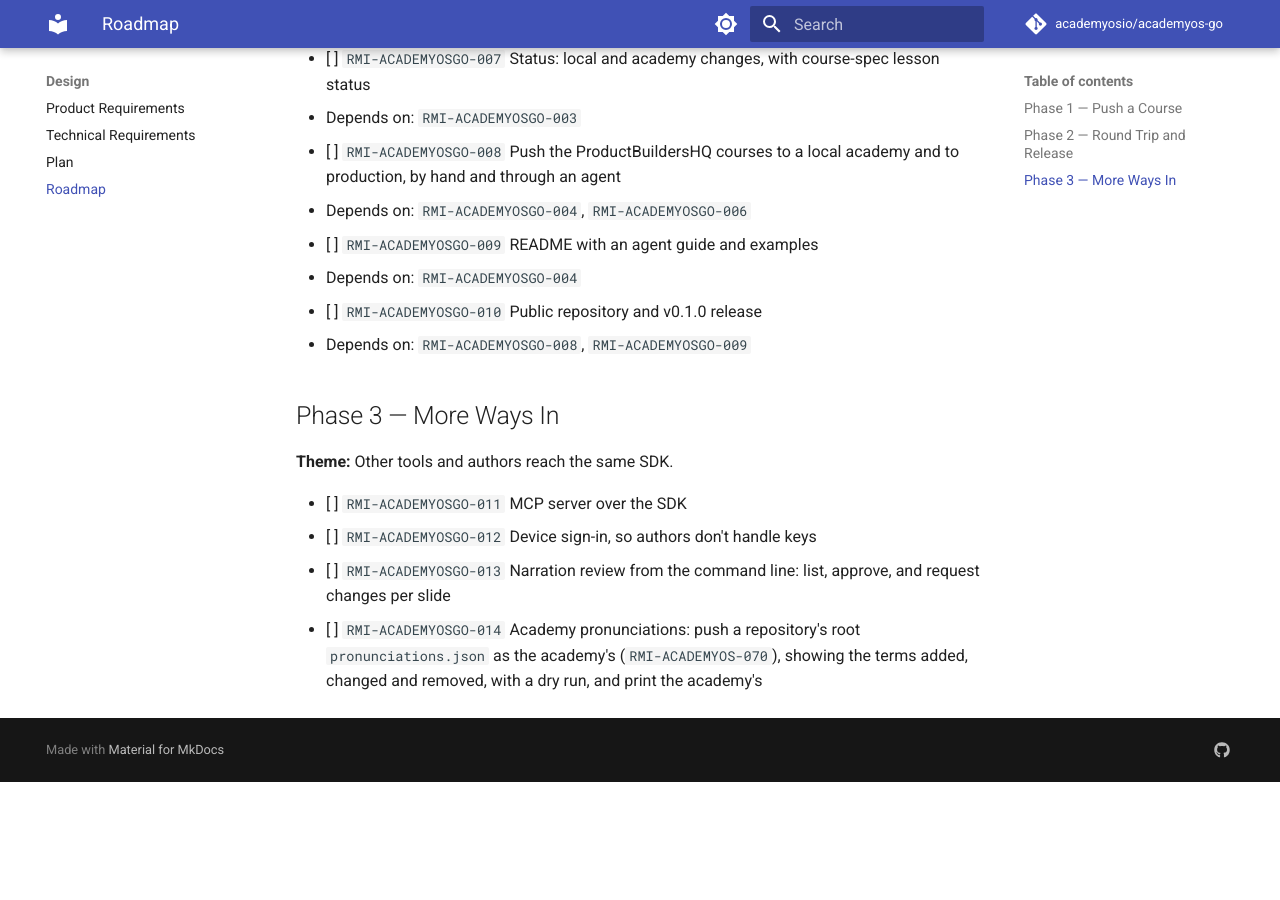
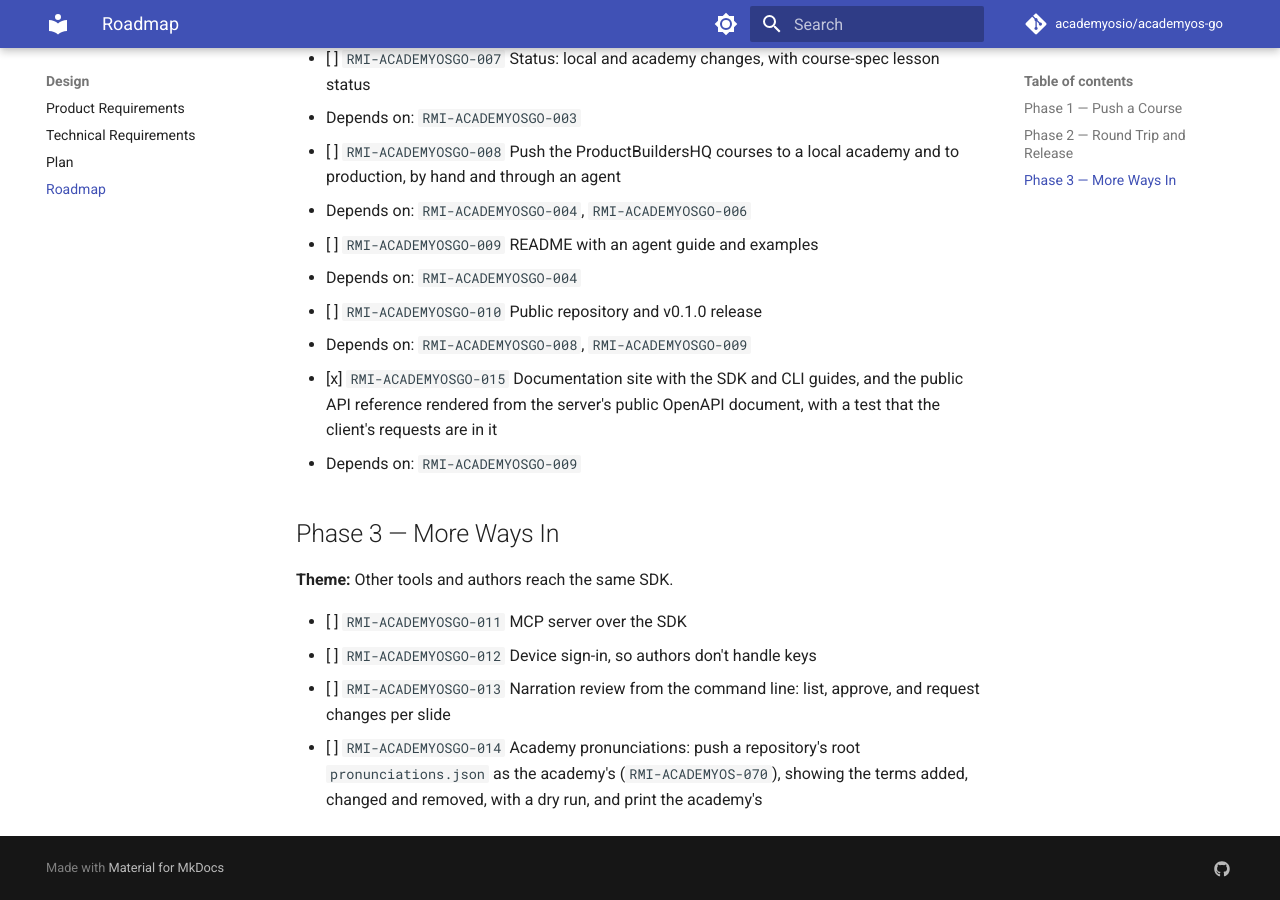
Before and after one commit to academyosio/academyos-go, an MkDocs documentation site: the page built from docs/specs/initiatives/INIT-ACADEMYOSGO-001/ROADMAP.md, in a window 1280 px wide and 900 px high, scrolled down 1021 px. Built offline with MkDocs 1.6.1 and Material for MkDocs 9.7.7, drawn with Linux system fonts in a browser that asks for light colours; comment, search, counter and statistics services are not loaded; before the commit the page ends 1803 px from its top, so only the background shows below that.

Commit message:
docs: link the documentation site and API reference, and add RMI-ACADEMYOSGO-015
Refs: RMI-ACADEMYOSGO-015
Co-Authored-By: Claude Opus 5.5 <noreply@anthropic.com>

```diff
--- a/docs/specs/initiatives/INIT-ACADEMYOSGO-001/ROADMAP.md
+++ b/docs/specs/initiatives/INIT-ACADEMYOSGO-001/ROADMAP.md
@@ -34,6 +34,8 @@ commits implementing one carry the trailer `Refs: RMI-ACADEMYOSGO-<NNN>`.
   - Depends on: `RMI-ACADEMYOSGO-004`
 - [ ] `RMI-ACADEMYOSGO-010` Public repository and v0.1.0 release
   - Depends on: `RMI-ACADEMYOSGO-008`, `RMI-ACADEMYOSGO-009`
+- [x] `RMI-ACADEMYOSGO-015` Documentation site with the SDK and CLI guides, and the public API reference rendered from the server's public OpenAPI document, with a test that the client's requests are in it
+  - Depends on: `RMI-ACADEMYOSGO-009`
 
 ## Phase 3 — More Ways In
 
```
Also changed, not shown: README.md (+11 -0 lines).
